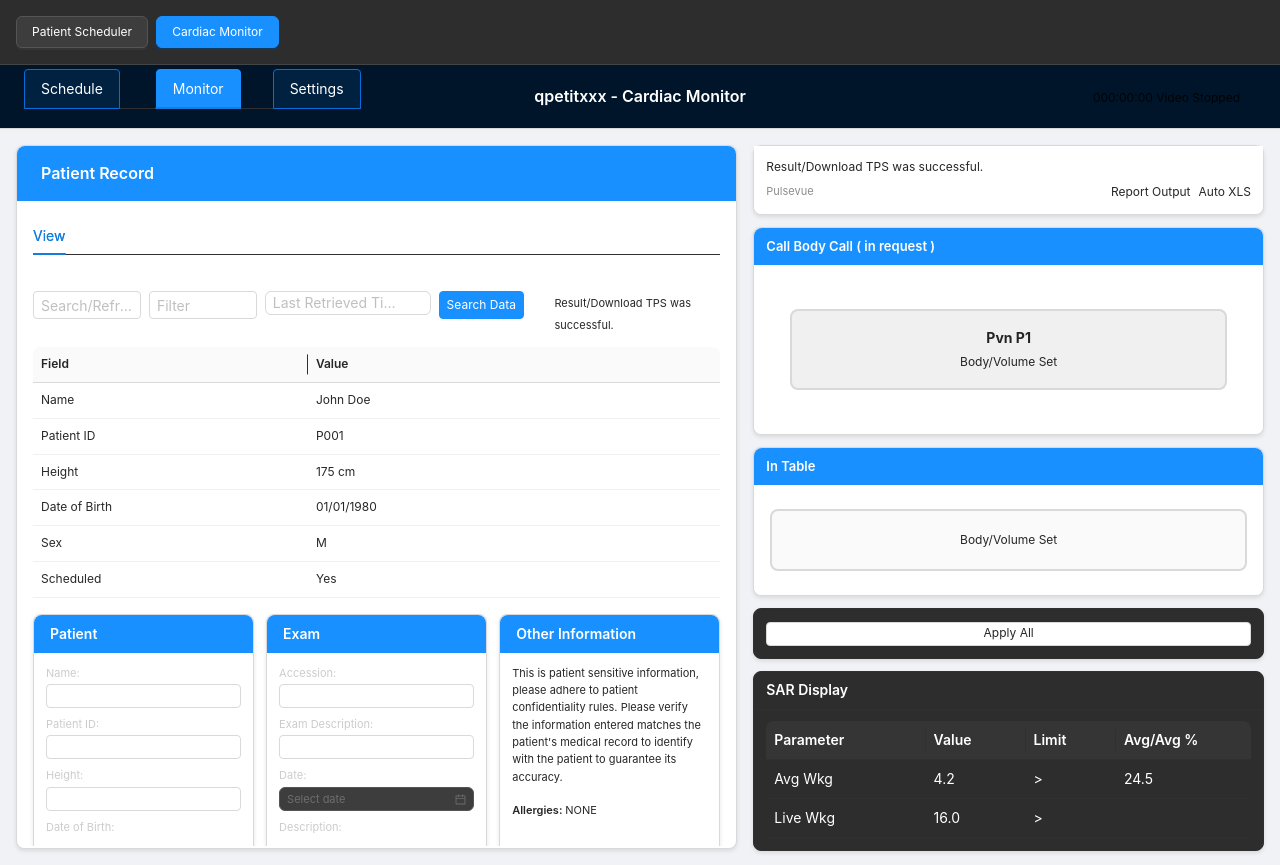
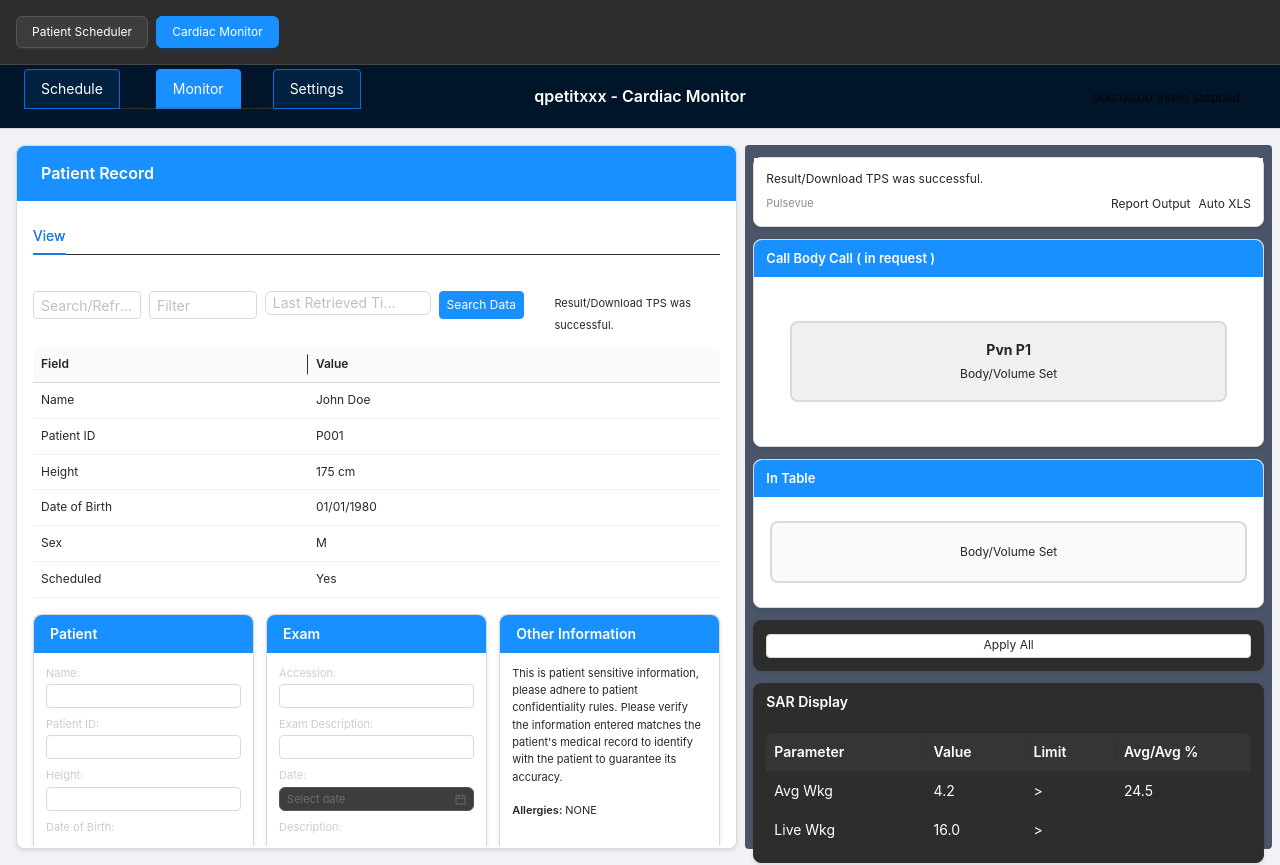
Before and after one commit to alexiskulash/fusion-antd, a React (Vite) app: page /monitor in a window 1280 px wide. Built offline with nearby package versions, Linux system fonts and the light colour scheme.

Commit message:
Update Monitor CSS to match screenshot layout
cgen-d8c0ce70ac7c4e688ade1f4f492a7699

```diff
--- a/src/Monitor.css
+++ b/src/Monitor.css
@@ -98,6 +98,9 @@
 
 .right-panel {
   height: 100%;
+  background: #4a5568;
+  padding: 12px;
+  border-radius: 4px;
 }
 
 .patient-record-card {
```
